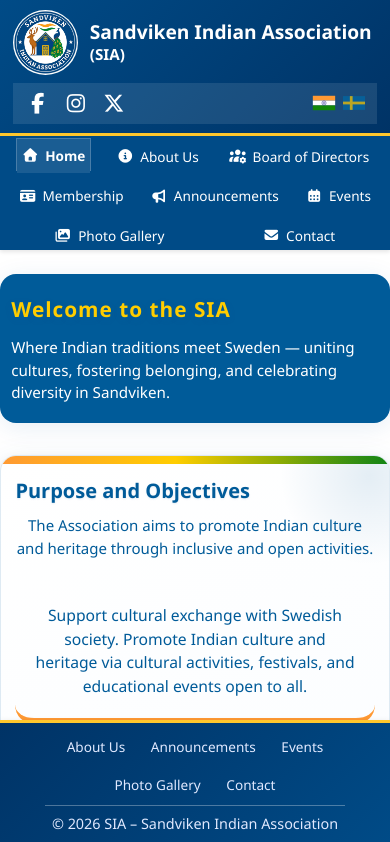
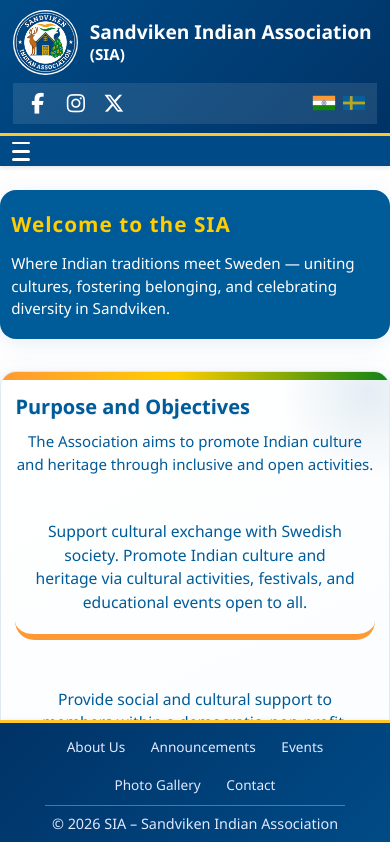
Before and after one commit to choudhary-neer/sia-website-v2, an Angular app: page /home in a window 390 px wide. Shown: the top 842 px of the page. Built offline with nearby package versions, Linux system fonts and the light colour scheme.

Commit message:
Mobile-friendly design fixed

```diff
--- a/src/app/components/toolbar/toolbar.css
+++ b/src/app/components/toolbar/toolbar.css
@@ -7,6 +7,43 @@
   border-top: 3px solid #FFC72C;
   margin-bottom: 0 !important;
   padding-bottom: 0 !important;
+  display: flex;
+  align-items: center;
+  justify-content: space-between;
+  position: relative;
+  min-height: 50px;
+}
+
+/* Hamburger Menu Toggle Button */
+.menu-toggle {
+  display: none;
+  flex-direction: column;
+  background: transparent;
+  border: none;
+  cursor: pointer;
+  padding: 0.5rem;
+  gap: 0.35rem;
+  z-index: 1001;
+}
+
+.hamburger-line {
+  width: 24px;
+  height: 3px;
+  background: white;
+  border-radius: 2px;
+  transition: all 0.3s ease;
+}
+
+.menu-toggle.active .hamburger-line:nth-child(1) {
+  transform: translateY(10px) rotate(45deg);
+}
+
+.menu-toggle.active .hamburger-line:nth-child(2) {
+  opacity: 0;
+}
+
+.menu-toggle.active .hamburger-line:nth-child(3) {
+  transform: translateY(-10px) rotate(-45deg);
 }
 
 .nav-menu {
@@ -17,6 +54,7 @@
   list-style: none;
   margin: 0;
   padding: 0;
+  flex: 1;
 }
 
 .nav-item {
@@ -39,6 +77,20 @@
   position: relative;
   margin-top: 4px;
   outline: none;
+  white-space: nowrap;
+  min-height: 44px;
+}
+
+.nav-link i {
+  font-size: 0.95rem;
+  min-width: 1rem;
+  display: flex;
+  align-items: center;
+  justify-content: center;
+}
+
+.nav-text {
+  display: inline;
 }
 
 .nav-link:focus {
@@ -74,21 +126,152 @@
   background: rgba(255, 255, 255, 0.1);
 }
 
+/* Tablet (768px and below) */
 @media (max-width: 768px) {
+  .toolbar {
+    flex-wrap: wrap;
+    padding: 0 0.75rem;
+    min-height: auto;
+  }
+
+  .menu-toggle {
+    display: flex;
+    order: 1;
+  }
+
   .nav-menu {
-    flex-direction: row;
-    flex-wrap: wrap;
-    gap: 0.3rem;
-    justify-content: space-around;
+    flex-direction: column;
+    width: 100%;
+    order: 2;
+    justify-content: flex-start;
+    gap: 0;
+    max-height: 0;
+    overflow: hidden;
+    transition: max-height 0.3s ease;
+  }
+
+  .nav-menu.active {
+    max-height: 500px;
+  }
+
+  .nav-item {
+    width: 100%;
   }
 
   .nav-link {
-    padding: 0.4rem 0.3rem 0.25rem;
-    font-size: 0.85rem;
+    padding: 0.75rem 1rem;
+    font-size: 0.9rem;
     border-radius: 0;
+    margin-top: 0;
+    width: 100%;
+    justify-content: flex-start;
+    min-height: 50px;
   }
 
+  .nav-link:hover {
+    background: rgba(255, 255, 255, 0.2);
+    margin-top: 0;
+    box-shadow: none;
+  }
+
+  .nav-link.active {
+    background: rgba(255, 255, 255, 0.15);
+    border: none;
+    padding-bottom: 0.75rem;
+  }
+
+  .nav-link.active::after {
+    display: none;
+  }
+}
+
+/* Mobile (600px and below) */
+@media (max-width: 600px) {
   .toolbar {
     padding: 0 0.5rem;
   }
+
+  .menu-toggle {
+    padding: 0.4rem;
+  }
+
+  .hamburger-line {
+    width: 20px;
+    height: 2.5px;
+    gap: 0.3rem;
+  }
+
+  .nav-link {
+    font-size: 0.85rem;
+    padding: 0.6rem 0.8rem;
+    min-height: 45px;
+    gap: 0.6rem;
+  }
+
+  .nav-link i {
+    font-size: 0.85rem;
+  }
+
+  .nav-text {
+    display: inline;
+  }
 }
+
+/* Small Mobile (480px and below) */
+@media (max-width: 480px) {
+  .toolbar {
+    padding: 0 0.4rem;
+  }
+
+  .menu-toggle {
+    padding: 0.35rem;
+  }
+
+  .hamburger-line {
+    width: 18px;
+    height: 2.5px;
+  }
+
+  .nav-link {
+    font-size: 0.8rem;
+    padding: 0.5rem 0.6rem;
+    min-height: 42px;
+    gap: 0.5rem;
+  }
+
+  .nav-link i {
+    font-size: 0.75rem;
+    min-width: 0.9rem;
+  }
+
+  .nav-text {
+    display: inline;
+  }
+
+  .nav-menu.active {
+    max-height: 600px;
+  }
+}
+
+/* Extra Small Mobile (320px and below) */
+@media (max-width: 320px) {
+  .toolbar {
+    padding: 0 0.3rem;
+  }
+
+  .hamburger-line {
+    width: 16px;
+    height: 2px;
+  }
+
+  .nav-link {
+    font-size: 0.75rem;
+    padding: 0.4rem 0.5rem;
+    min-height: 40px;
+    gap: 0.3rem;
+  }
+
+  .nav-link i {
+    font-size: 0.7rem;
+  }
+}
--- a/src/app/components/toolbar/toolbar.html
+++ b/src/app/components/toolbar/toolbar.html
@@ -1,51 +1,59 @@
 <nav class="toolbar">
-  <ul class="nav-menu">
+  <!-- Hamburger Menu Toggle -->
+  <button class="menu-toggle" (click)="toggleMenu()" [class.active]="menuOpen" aria-label="Toggle navigation menu">
+    <span class="hamburger-line"></span>
+    <span class="hamburger-line"></span>
+    <span class="hamburger-line"></span>
+  </button>
+
+  <!-- Navigation Menu -->
+  <ul class="nav-menu" [class.active]="menuOpen">
     <li class="nav-item">
-      <a routerLink="/home" class="nav-link" routerLinkActive="active">
+      <a routerLink="/home" class="nav-link" routerLinkActive="active" (click)="closeMenu()">
         <i class="fas fa-home"></i>
-        {{ content.toolbar.home }}
+        <span class="nav-text">{{ content.toolbar.home }}</span>
       </a>
     </li>
     <li class="nav-item">
-      <a routerLink="/about" class="nav-link" routerLinkActive="active">
+      <a routerLink="/about" class="nav-link" routerLinkActive="active" (click)="closeMenu()">
         <i class="fas fa-info-circle"></i>
-        {{ content.toolbar.about }}
+        <span class="nav-text">{{ content.toolbar.about }}</span>
       </a>
     </li>
     <li class="nav-item">
-      <a routerLink="/board" class="nav-link" routerLinkActive="active">
+      <a routerLink="/board" class="nav-link" routerLinkActive="active" (click)="closeMenu()">
         <i class="fas fa-users-cog"></i>
-        {{ content.toolbar.board }}
+        <span class="nav-text">{{ content.toolbar.board }}</span>
       </a>
     </li>
     <li class="nav-item">
-      <a routerLink="/membership" class="nav-link" routerLinkActive="active">
+      <a routerLink="/membership" class="nav-link" routerLinkActive="active" (click)="closeMenu()">
         <i class="fas fa-id-card"></i>
-        {{ content.toolbar.membership }}
+        <span class="nav-text">{{ content.toolbar.membership }}</span>
       </a>
     </li>
     <li class="nav-item">
-      <a routerLink="/announcements" class="nav-link" routerLinkActive="active">
+      <a routerLink="/announcements" class="nav-link" routerLinkActive="active" (click)="closeMenu()">
         <i class="fas fa-bullhorn"></i>
-        {{ content.toolbar.announcements }}
+        <span class="nav-text">{{ content.toolbar.announcements }}</span>
       </a>
     </li>
     <li class="nav-item">
-      <a routerLink="/events" class="nav-link" routerLinkActive="active">
+      <a routerLink="/events" class="nav-link" routerLinkActive="active" (click)="closeMenu()">
         <i class="fas fa-calendar-alt"></i>
-        {{ content.toolbar.events }}
+        <span class="nav-text">{{ content.toolbar.events }}</span>
       </a>
     </li>
     <li class="nav-item">
-      <a routerLink="/photo-gallery" class="nav-link" routerLinkActive="active">
+      <a routerLink="/photo-gallery" class="nav-link" routerLinkActive="active" (click)="closeMenu()">
         <i class="fas fa-images"></i>
-        {{ content.toolbar.photoGallery }}
+        <span class="nav-text">{{ content.toolbar.photoGallery }}</span>
       </a>
     </li>
     <li class="nav-item">
-      <a routerLink="/contact" class="nav-link" routerLinkActive="active">
+      <a routerLink="/contact" class="nav-link" routerLinkActive="active" (click)="closeMenu()">
         <i class="fas fa-envelope"></i>
-        {{ content.toolbar.contact }}
+        <span class="nav-text">{{ content.toolbar.contact }}</span>
       </a>
     </li>
   </ul>
--- a/src/app/components/toolbar/toolbar.ts
+++ b/src/app/components/toolbar/toolbar.ts
@@ -13,6 +13,7 @@
 })
 export class ToolbarComponent implements OnInit {
   content!: ContentModel;
+  menuOpen = false;
 
   constructor(private languageService: LanguageService) {}
 
@@ -21,4 +22,12 @@
       this.content = this.languageService.getContent();
     });
   }
+
+  toggleMenu(): void {
+    this.menuOpen = !this.menuOpen;
+  }
+
+  closeMenu(): void {
+    this.menuOpen = false;
+  }
 }
```
Lines whose indentation alone changed are shown as unchanged.
